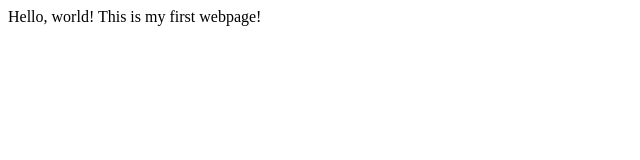
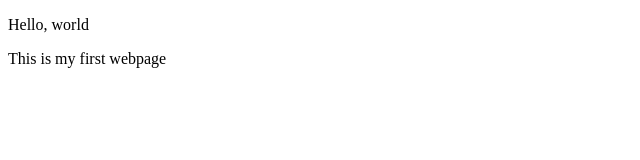
Before and after one commit to WambiruL/my-first-webpage.html, a plain HTML site: page index.html in a window 1280 px wide. Shown: the whole page, without its empty margins (0-640 px from the left). Drawn offline with Linux system fonts and the light colour scheme.

Commit message:
Add block elements

```diff
--- a/index.html
+++ b/index.html
@@ -4,7 +4,8 @@
         <title>My first webpage</title>
     </head>
     <body>
-        Hello, world!
-        This is my first webpage!
+        <p>Hello, world</p>
+        <p>This is my first webpage</p>
+
     </body>
 </html>
```
